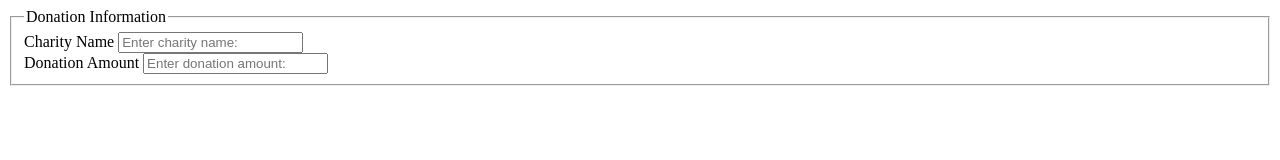
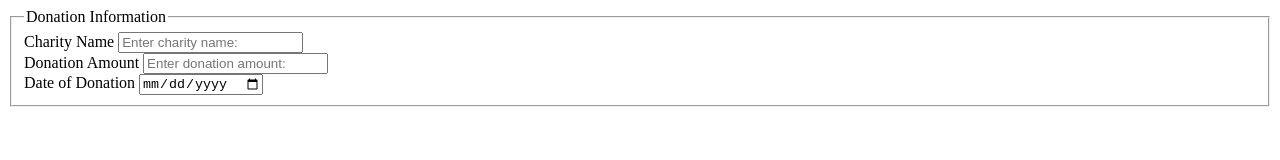
Before and after one commit to tjohnson-rrc/community-support-tracker, a website: page donation-tracker/index.html in a window 1280 px wide. Drawn offline with Linux system fonts and the light colour scheme.

Commit message:
Added date of donation part in the form.

```diff
--- a/donation-tracker/index.html
+++ b/donation-tracker/index.html
@@ -26,6 +26,11 @@
                             placeholder="Enter donation amount:"/>
                 </div>
 
+                <div class="input-container">
+                    <label for="field_donation-date">Date of Donation</label>
+                    <input type="date" name="donationDate" id="field_donation-date"/>
+                </div>
+
             </fieldset>
 
         </form>
```
